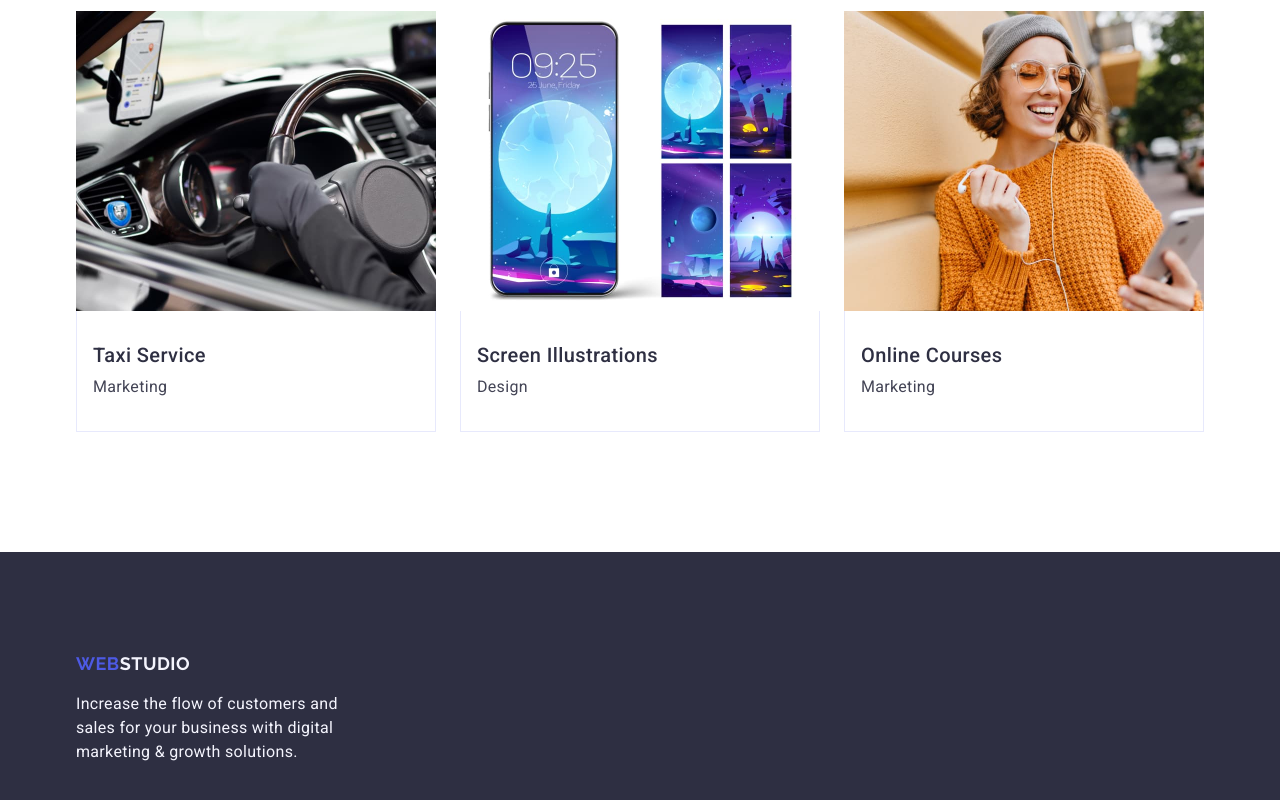
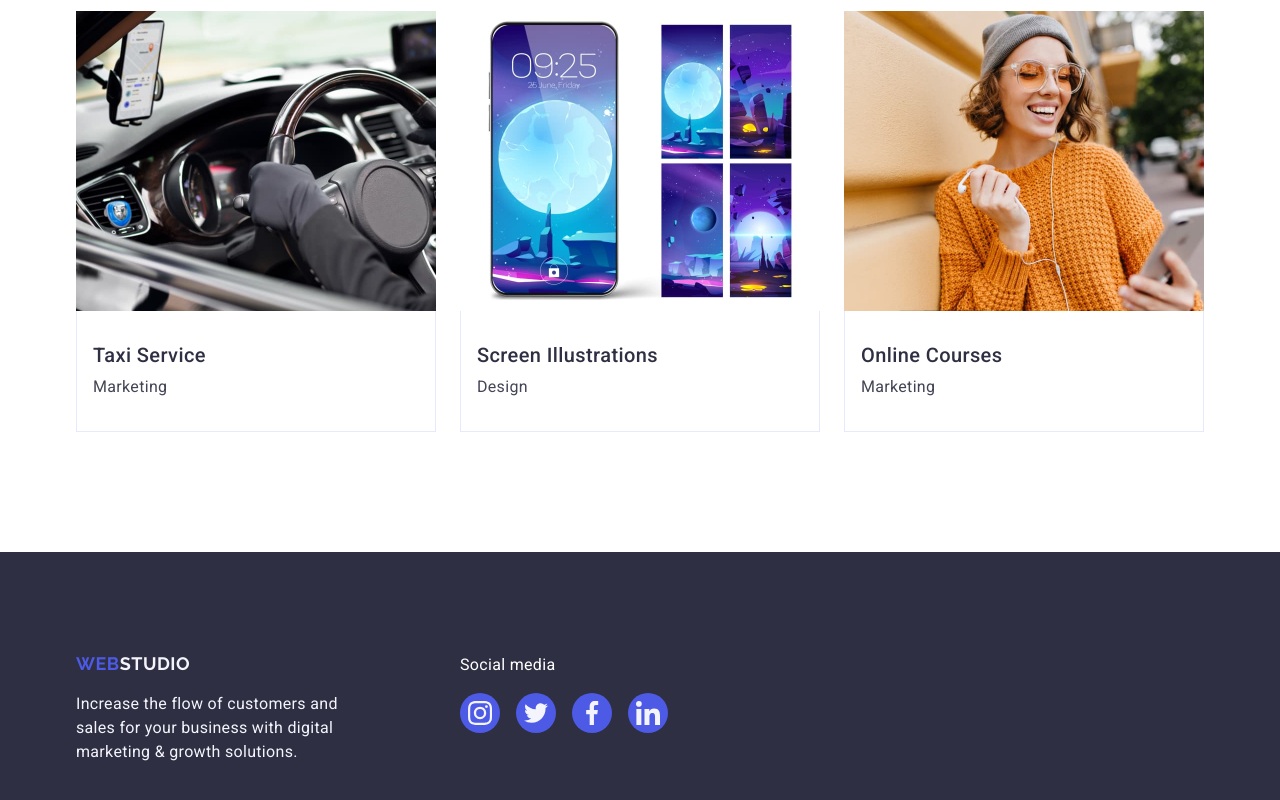
Before and after one commit to Rstchr/goit-markup-hw-04, a plain HTML site: page index.html in a window 1280 px wide. Shown: the part 2631-3431 px from the top of the page. Drawn offline with nearby package versions, Linux system fonts and the light colour scheme.

Commit message:
update footer index

```diff
--- a/css/styles.css
+++ b/css/styles.css
@@ -376,8 +376,8 @@ header .logo {
   display: flex;
   justify-content: center;
   align-items: center;
-  width: 40px;
-  height: 40px;
+  width: 100%;
+  height: 100%;
   border-radius: 50%;
   background-color: #4d5ae5;
 
@@ -405,7 +405,7 @@ header .logo {
 .portfolio-list-item {
   width: calc((100% - 2 * 24px) / 3);
 
-  transition: transform, box-shadow 250ms cubic-bezier(0.4, 0, 0.2, 1);
+  transition: box-shadow 250ms cubic-bezier(0.4, 0, 0.2, 1);
 }
 
 .portfolio-list-item:hover {
@@ -452,6 +452,11 @@ header .logo {
   padding: 100px 0;
 }
 
+.footer-container {
+  display: flex;
+  align-items: baseline;
+}
+
 footer .logo {
   margin-bottom: 16px;
 
@@ -466,3 +471,24 @@ footer .logo-web {
   max-width: 264px;
   color: #f4f4fd;
 }
+
+.foot-logo-desc {
+  margin-right: 120px;
+}
+
+.foot-s-text {
+  color: #ffffff;
+  margin-bottom: 16px;
+}
+
+.footer-icons {
+  display: flex;
+  gap: 16px;
+}
+
+footer .link-icon:hover {
+  background-color: #31d0aa;
+}
+footer .icon {
+  fill: #f4f4fd;
+}
--- a/index.html
+++ b/index.html
@@ -509,7 +509,8 @@
     </main>
 
     <footer class="foot">
-      <div class="container">
+      <div class="container footer-container">
+        <div class="foot-logo-desc">
           <a class="logo" href="./index.html"
             >Web<span class="logo-web">Studio</span>
           </a>
@@ -518,6 +519,57 @@
             digital marketing & growth solutions.
           </p>
         </div>
+        <div>
+          <p class="main-text foot-s-text">Social media</p>
+
+          <ul class="footer-icons">
+            <li class="list-icon">
+              <a
+                class="link-icon"
+                href="https://www.instagram.com/"
+                target="_blank"
+              >
+                <svg class="icon" width="24" height="24">
+                  <use href="./images/icons.svg#instagram"></use>
+                </svg>
+              </a>
+            </li>
+            <li class="list-icon">
+              <a
+                class="link-icon"
+                href="https://www.twitter.com/"
+                target="_blank"
+              >
+                <svg class="icon" width="24" height="24">
+                  <use href="./images/icons.svg#twitter"></use>
+                </svg>
+              </a>
+            </li>
+            <li class="list-icon">
+              <a
+                class="link-icon"
+                href="https://www.facebook.com/"
+                target="_blank"
+              >
+                <svg class="icon" width="24" height="24">
+                  <use href="./images/icons.svg#facebook"></use>
+                </svg>
+              </a>
+            </li>
+            <li class="list-icon">
+              <a
+                class="link-icon"
+                href="https://www.linkedin.com/"
+                target="_blank"
+              >
+                <svg class="icon" width="24" height="24">
+                  <use href="./images/icons.svg#linkedin"></use>
+                </svg>
+              </a>
+            </li>
+          </ul>
+        </div>
+      </div>
     </footer>
   </body>
 </html>
```
Lines whose indentation alone changed are shown as unchanged.
